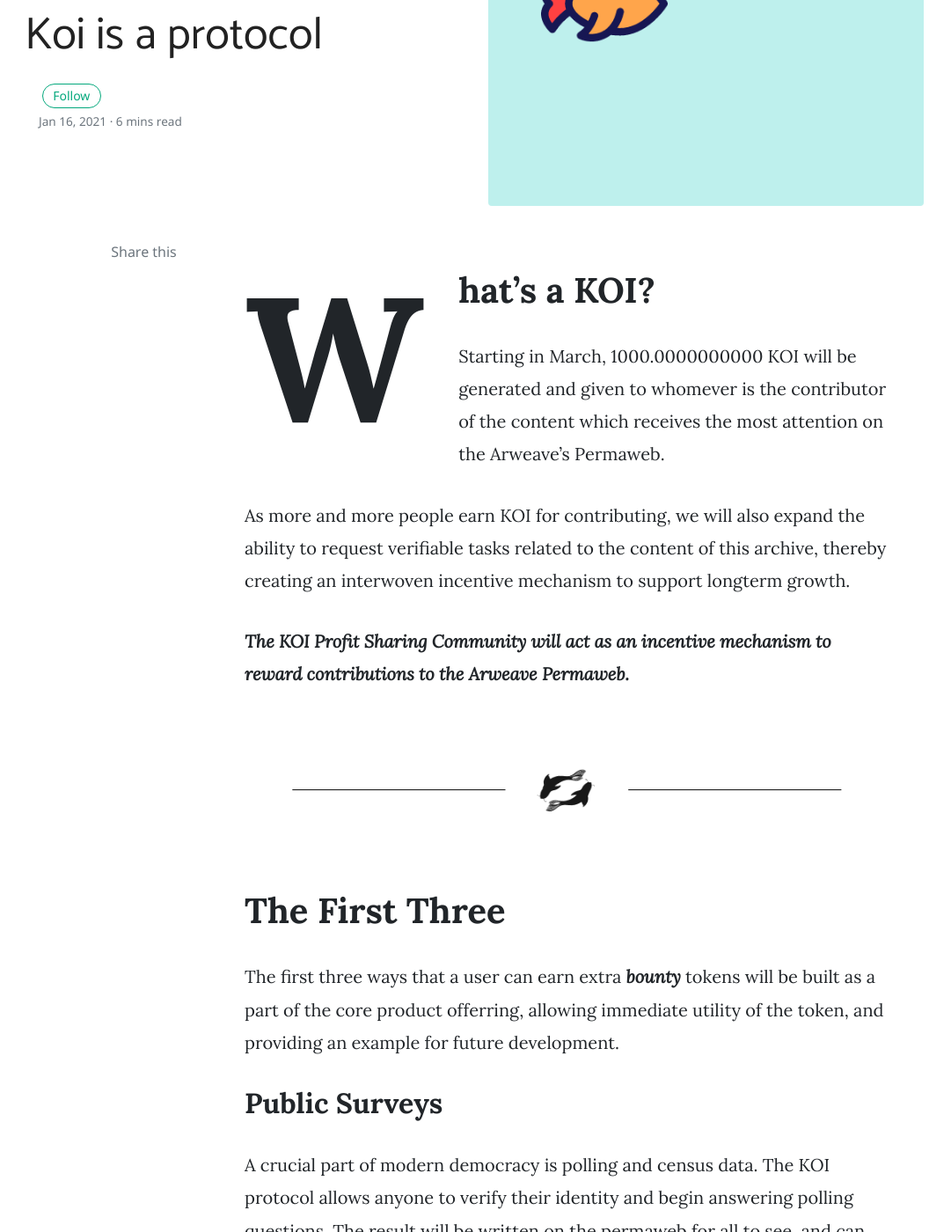
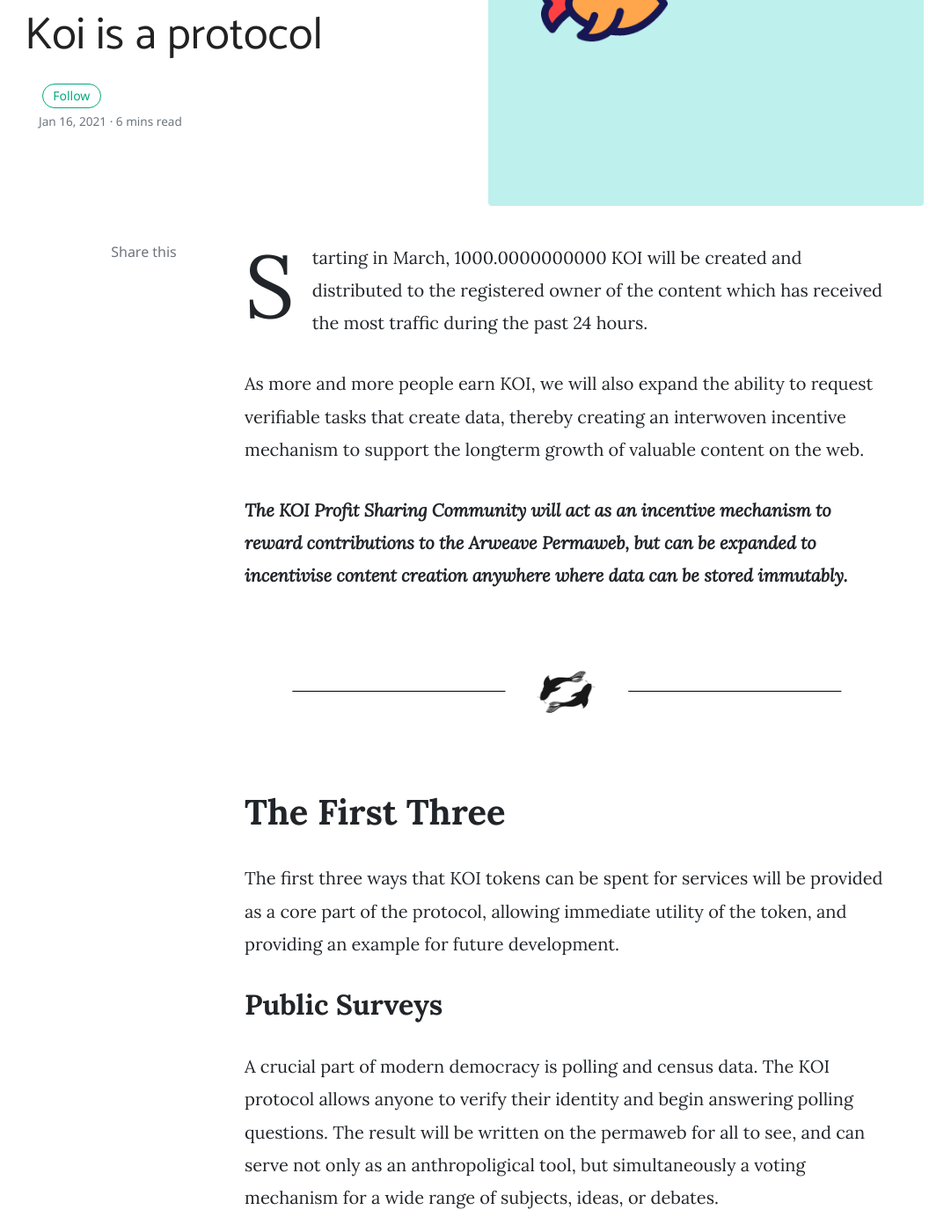
Before and after one commit to tykoii/blog, a Jekyll site: the page built from _posts/2021-01-16-koi-is-a-protocol.markdown, in a window 1280 px wide and 1400 px high, scrolled down 233 px. Shown: the whole window at 88% size, without its empty margins (92-1173 px from the left). Built offline with Jekyll 4.4.1, drawn with Linux system fonts in a browser that asks for light colours; nearby versions of some CDN libraries; comment, search, counter and statistics services are not loaded; some of the changed text lies outside the part shown.

Commit message:
Update 2021-01-16-koi-is-a-protocol.markdown

```diff
--- a/_posts/2021-01-16-koi-is-a-protocol.markdown
+++ b/_posts/2021-01-16-koi-is-a-protocol.markdown
@@ -5,39 +5,40 @@
 image: assets/images/koi.png
 ---
 
-# What's a KOI?
-Starting in March, 1000.0000000000 KOI will be generated and given to whomever is the contributor of the content which receives the most attention on the Arweave's Permaweb.
+Starting in March, 1000.0000000000 KOI will be created and distributed to the registered owner of the content which has received the most traffic during the past 24 hours.
 
-As more and more people earn KOI for contributing, we will also expand the ability to request verifiable tasks related to the content of this archive, thereby creating an interwoven incentive mechanism to support longterm growth.
+As more and more people earn KOI, we will also expand the ability to request verifiable tasks that create data, thereby creating an interwoven incentive mechanism to support the longterm growth of valuable content on the web.
 
-***The KOI Profit Sharing Community will act as an incentive mechanism to reward contributions to the Arweave Permaweb.***
+***The KOI Profit Sharing Community will act as an incentive mechanism to reward contributions to the Arweave Permaweb, but can be expanded to incentivise content creation anywhere where data can be stored immutably.***
 
 <img class="sectionDivider" src="/assets/images/koi-divider.png">
 
 # The First Three
-The first three ways that a user can earn extra ***bounty*** tokens will be built as a part of the core product offerring, allowing immediate utility of the token, and providing an example for future development.
+The first three ways that KOI tokens can be spent for services will be provided as a core part of the protocol, allowing immediate utility of the token, and providing an example for future development.
 
 ## Public Surveys
 A crucial part of modern democracy is polling and census data. The KOI protocol allows anyone to verify their identity and begin answering polling questions. The result will be written on the permaweb for all to see, and can serve not only as an anthropoligical tool, but simultaneously a voting mechanism for a wide range of subjects, ideas, or debates.
 
 ## GET, Store, Catalogue
-The existing internet already contains a wide range of subject-matter, reference material, and historical records. The process of retrieving this information, uploading it to the permaweb, and then cataloguing and tagging it's contents will immediately provide value, and any party seeking to gather existing web data can utilize this decentralized commons to economically and efficiently gather data.
+The existing internet already contains a wide range of subject-matter, reference material, and historical records. The process of retrieving this information, uploading it to the permaweb, and then cataloguing and tagging it's contents will immediately provide value, and any party seeking to gather existing web data can utilize this decentralized commons to economically and efficiently gather data. (See [getstorecat.com](https://getstorecat.com/) for an early prototype)
 
 ## Indexing And Staking
 The value of taste in good information cannot be understated. As personal and decentralized search agents gain popularity (i.e. The Graph, Fetch.ai, or PUBLC) it is becoming clear that there will soon be a market for a reliable map of the web, and that it will likely be a public good. KOI tasks can be set to incentivize community members to crawl a domain and record metadata, or even map the structure of an API for future tasks to consume.
 
-*All data gathered by the KOI Network will be stored on the permaweb for a minimum of 200 years, ensuring that future generations have an accurate rearview mirror.*
+*All data gathered by the KOI Network will be stored permanently for a minimum of 200 years, ensuring that future generations have an accurate rearview mirror.*
 
 <img class="sectionDivider" src="/assets/images/koi-divider.png">
 
 # The KOI Profit-Sharing Community
 Arweave's native contract system ("Smartweave") is executed asynchronously by the user, and the results are then stored at a very small "storage" cost relative to other public blockchains. Because of this, the throughput of the network is limited by the number of users, rather than the number of mining nodes, or their individual capacity.
 
+*With the current infrastructure, KOI will be able to support tens of billions of unique content-creation events per year, and this number can increase substantially as the core architecture is expanded*
+
 ## Participants
 The KOI token marketplace will exist as a single contract within this ecosystem, and will enable the interactions of human and machine agents completing KOI Archival tasks.
 
 ### Human Agents
-The first and most important element of the KOI network is the ability for anyone to set up a wallet, at no cost to themselves, and begin earning KOI tokens. Human feedback is the most valuable commodity in the world, and KOI will provide straightforward platforms for participants to engage and be fairly rewarded.
+The first and most important element of the KOI network is the ability for anyone to set up a wallet, at no cost to themselves, and begin earning KOI tokens. Human feedback is the most valuable commodity in the world, and KOI will provide straightforward platforms for participants to engage and be fairly rewarded, without the up front transaction costs imposed by other decentralized networks.
 
 ### Machine Agents
 Some tasks are either too tedious or too complex to be done manually. In these cases, we allow KOI holders to stake their tokens and run an automated strategy. The machine agent is held to the same standard as a human agent would be, but may require a larger stake to operate.
```
